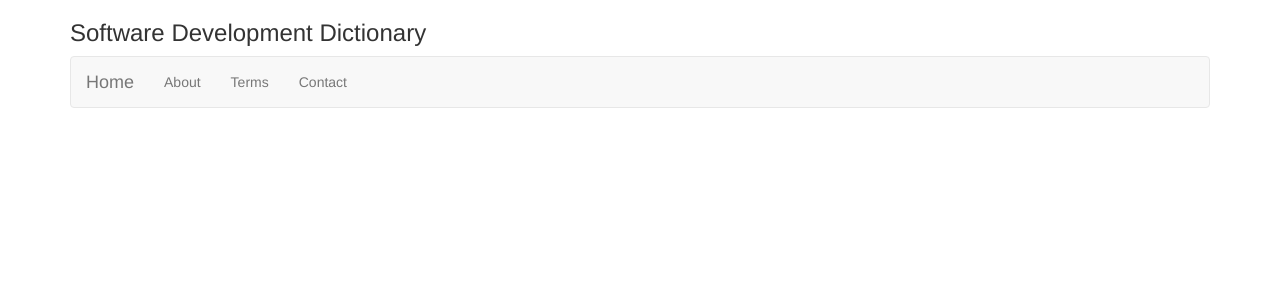
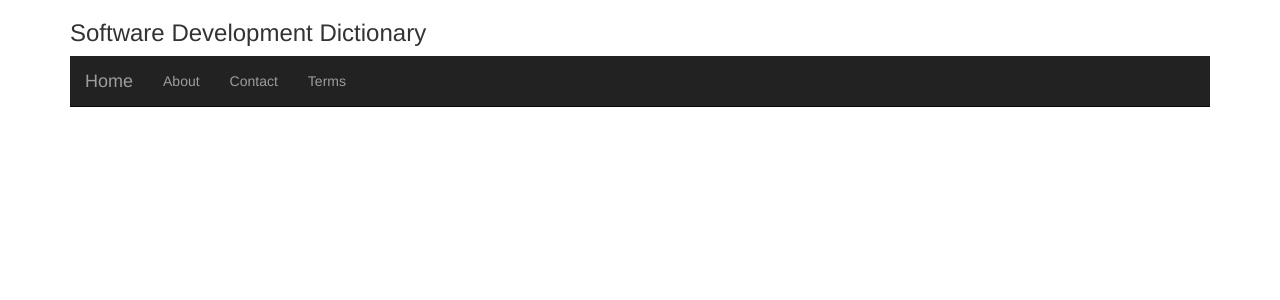
Before and after one commit to rsmpark/SoftwareDevTermDictionary, an Angular app: page / in a window 1280 px wide. Shown: the top 300 px of the page. Built offline with nearby package versions, Linux system fonts and the light colour scheme.

Commit message:
Update HeaderNavComponent.

```diff
--- a/src/app/header-nav/header-nav.component.css
+++ b/src/app/header-nav/header-nav.component.css
@@ -0,0 +1,4 @@
+.active {
+  background-color: darkred;
+  color: white !important;
+}
--- a/src/app/header-nav/header-nav.component.html
+++ b/src/app/header-nav/header-nav.component.html
@@ -1,32 +1,37 @@
 <header>
   <h3>Software Development Dictionary</h3>
 </header>
-<nav class="navbar navbar-default">
+<nav class="navbar navbar-inverse navbar-static-top">
   <div class="container-fluid">
-    <!-- Main left-side "home" link -->
+    <!-- Brand and toggle get grouped for better mobile display -->
     <div class="navbar-header">
-      <a routerLink="/home"
-         class="navbar-brand"
-         routerLinkActive="active"
-         [routerLinkActiveOptions]="{exact: true}">Home</a>
+      <button type="button"
+              class="navbar-toggle collapsed"
+              data-toggle="collapse"
+              data-target="#bs-example-navbar-collapse-1"
+              aria-expanded="false">
+        <span class="sr-only">Toggle navigation</span>
+        <span class="icon-bar"></span>
+        <span class="icon-bar"></span>
+        <span class="icon-bar"></span>
+      </button>
+      <a class="navbar-brand"
+         routerLink="home"
+         routerLinkActive="active">Home</a>
     </div>
-    <!-- Other links -->
-    <div class="collapse navbar-collapse">
+
+    <!-- Collect the nav links, forms, and other content for toggling -->
+    <div class="collapse navbar-collapse"
+         id="bs-example-navbar-collapse-1">
       <ul class="nav navbar-nav">
-        <li>
-          <a routerLink="/about"
-             routerLinkActive="active">About</a>
-        </li>
-        <li>
-          <a routerLink="/termsEnglish"
-             routerLinkActive="active">Terms</a>
-        </li>
-        <li>
-          <a routerLink="/contact"
-             routerLinkActive="active">Contact</a>
-        </li>
+        <li><a routerLink="about"
+             routerLinkActive="active">About</a></li>
+        <li><a routerLink="contact"
+             routerLinkActive="active">Contact</a></li>
+        <li><a routerLink="/termsEnglish"
+             routerLinkActive="active">Terms</a></li>
 
       </ul>
-    </div>
-  </div>
+    </div><!-- /.navbar-collapse -->
+  </div><!-- /.container-fluid -->
 </nav>
```
